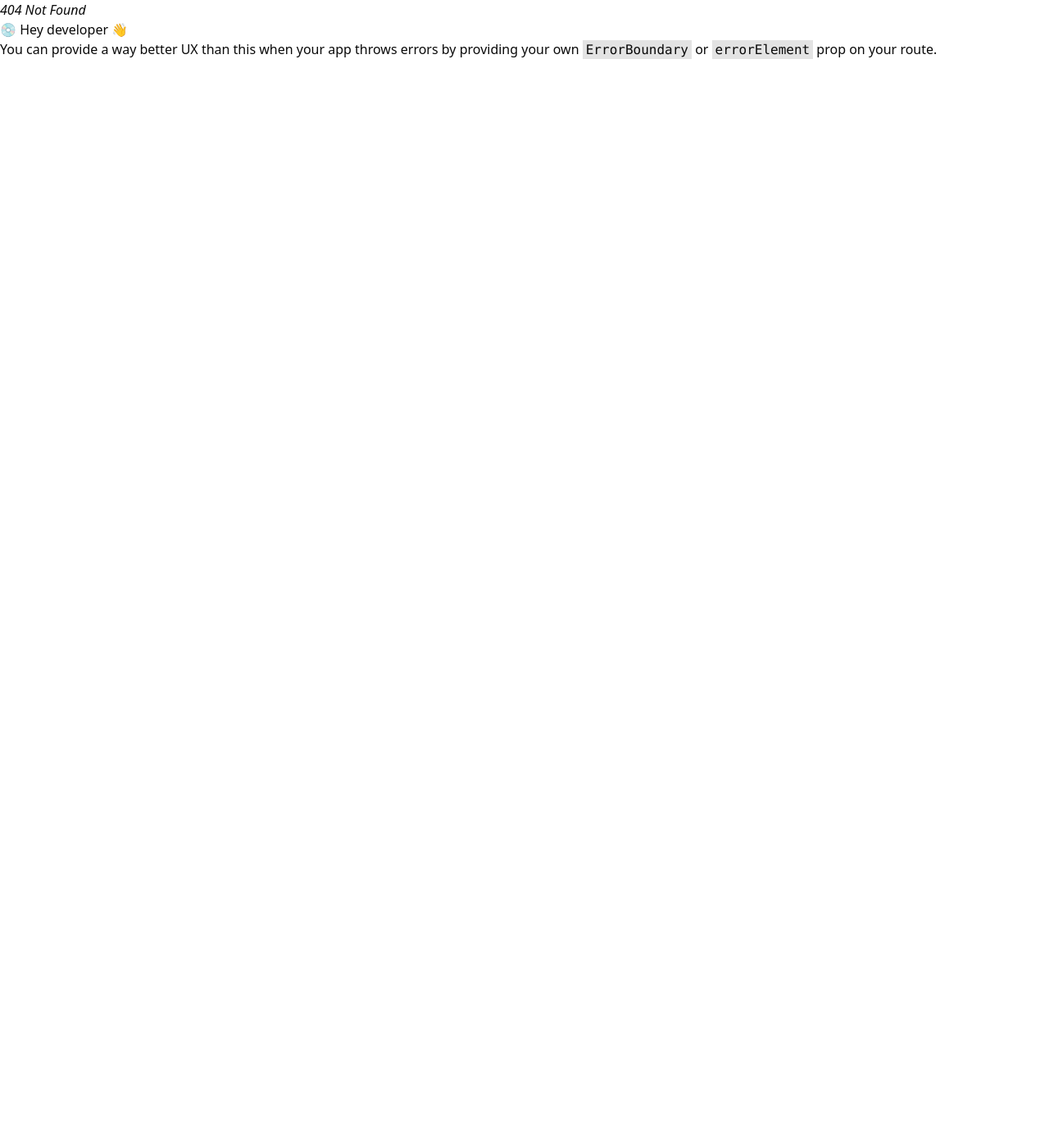
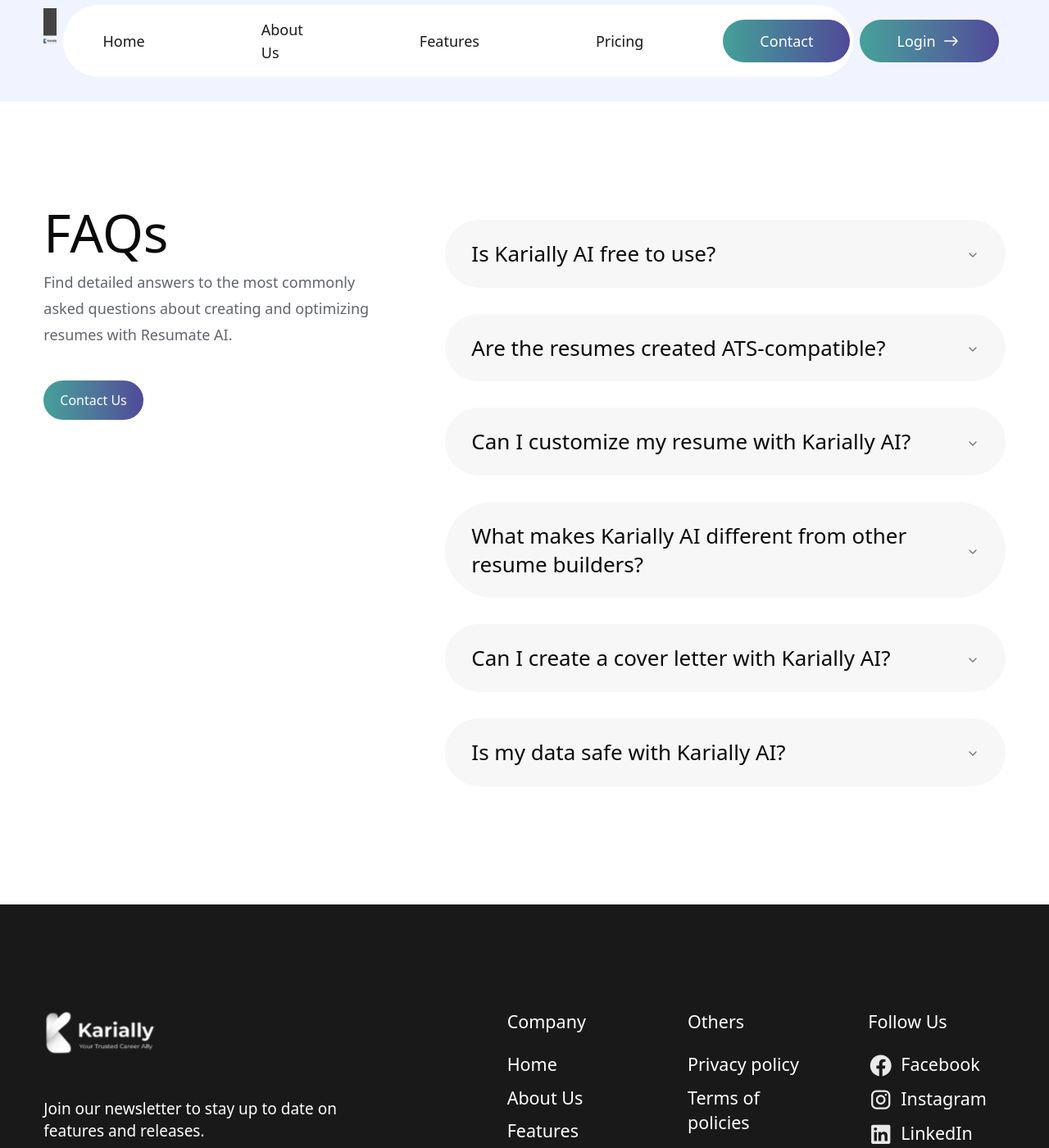
Before and after one commit to YEL-59/scalewithgrace, a React (Vite) app: page /contact in a window 1280 px wide. Before the commit this address had no page. Shown: the part 24-1424 px from the top of the page at 82% size. Before the commit the page ends 800 px from the top, so only its background shows below. Built offline with nearby package versions, Linux system fonts and the light colour scheme.

Commit message:
navbar style ok

```diff
--- a/src/components/common/home/faq-section.jsx
+++ b/src/components/common/home/faq-section.jsx
@@ -30,7 +30,7 @@
       "Yes. It's animated by default, but you can disable it if you prefer.",
   },
   {
-    title: "CCan I create a cover letter with Karially AI?",
+    title: "Can I create a cover letter with Karially AI?",
     content:
       "Yes. It's animated by default, but you can disable it if you prefer.",
   },
@@ -56,7 +56,7 @@
             creating and optimizing resumes with Resumate AI.
           </p>
 
-          <button className="rounded-[100px] text-sm md:text-bas text-white bg-gradient-to-r  from-primary to-secondary py-3 px-5 mt-5 md:mt-7 lg:mt-8 xl:mt-10">
+          <button className="rounded-[100px] text-sm md:text-base text-white bg-gradient-to-r  from-primary to-secondary py-3 px-5 mt-5 md:mt-7 lg:mt-8 xl:mt-10">
             Contact Us
           </button>
         </div>
@@ -72,7 +72,7 @@
               <AccordionItem
                 key={index}
                 value={`item-${index}`}
-                className="border-none bg-[#F7F7F8] rounded-[100px] py-2 px-4 md:px-8"
+                className="border-none bg-[#F7F7F8] rounded-[100px] py-1 md:py-2 px-4 md:px-8"
               >
                 <AccordionTrigger className="text-base md:text-xl lg:text-2xl xl:text-[26px] flex items-center font-normal">{title}</AccordionTrigger>
                 <AccordionContent className="text-sm md:text-base lg:text-lg">{content}</AccordionContent>
--- a/src/components/common/home/hero-section.jsx
+++ b/src/components/common/home/hero-section.jsx
@@ -81,11 +81,11 @@
         {/* hero content */}
 
         <div className="text-center pb-6">
-           <h1 className="text-3xl md:text-4xl lg:text-5xl xl:text-[64px] font-medium text-center leading-11 md:leading-12 lg:leading-16 xl:leading-20 mt-2 mb-[26px]">Your next career move shouldn’t be a guess <br></br> <span className=" text-transparent bg-gradient-to-r from-primary via-secondary to-secondary bg-clip-text">Karially gives you the plan</span> </h1>
+           <h1 className="text-3xl md:text-4xl lg:text-5xl xl:text-[64px] font-medium text-center leading-11 md:leading-12 lg:leading-16 xl:leading-20 mt-2 mb-[26px]">Your next career move shouldn’t be a guess <br></br> <span className=" text-transparent bg-gradient-to-r from-primary to-secondary bg-clip-text">Karially gives you the plan</span> </h1>
 
            <p className=" text-[#6C6C6C] text-lg md:text-xl lg:text-2xl leading-[34px] ">Karially helps you get clarity on where you’re going, how to get there, and what to do next, <br className="hidden lg:block" ></br> without overwhelm. We’re not a job board. Not a resume builder. We’re your career ally.</p>
 
-           <button className="flex mx-auto items-center gap-1 md:gap-2 py-2 px-3 md:py-3 lg:px-7 xl:px-[45px] rounded-[100px] text-sm md:text-base lg:text-lg font-medium lg:font-semibold mt-7 md:mt-10  lg:mt-[45px] text-white bg-gradient-to-r  from-primary to-secondary">
+           <button className="font-read flex mx-auto items-center gap-1 md:gap-2 py-2 px-3 md:py-3 lg:px-7 xl:px-[45px] rounded-[100px] text-sm md:text-base lg:text-lg font-medium lg:font-semibold mt-7 md:mt-10  lg:mt-[45px] text-white bg-gradient-to-r  from-primary to-secondary">
             <button> Start a free trial</button>
             <svg
               xmlns="http://www.w3.org/2000/svg"
--- a/src/components/shared/footer.jsx
+++ b/src/components/shared/footer.jsx
@@ -1,6 +1,6 @@
 import React from "react";
 import footerLogo from "../../assets/images/footer-logo.svg";
-import { Link, NavLink } from "react-router";
+import { Link } from "react-router";
 
 export default function Footer() {
   return (
@@ -28,11 +28,11 @@
             <div className="">
               <h6 className="font-medium">Company</h6>
               <div className="mt-[21.5px] font-light flex flex-col gap-2.5">
-                <NavLink to='/'>Home</NavLink>
-                <NavLink to='#'>About Us</NavLink>
-                <NavLink to="#">Features</NavLink>
-                <NavLink to='#'>Pricing</NavLink>
-                <NavLink to='#'>Contact</NavLink>
+                <Link to='/'>Home</Link>
+                <Link to='#'>About Us</Link>
+                <Link to="#">Features</Link>
+                <Link to='#'>Pricing</Link>
+                <Link to='#'>Contact</Link>
               </div>
             </div>
 
@@ -40,9 +40,9 @@
             <div className="">
               <h6 className="font-medium">Others</h6>
               <div className="mt-[21.5px] font-light flex flex-col gap-2.5">
-                <NavLink>Privacy policy</NavLink>
-                <NavLink>Terms of policies</NavLink>
-                <NavLink>Cookies settings</NavLink>
+                <Link>Privacy policy</Link>
+                <Link>Terms of policies</Link>
+                <Link>Cookies settings</Link>
               </div>
             </div>
 
--- a/src/components/shared/navbar.jsx
+++ b/src/components/shared/navbar.jsx
@@ -9,20 +9,20 @@
     <div className="flex flex-col md:flex-row items-center gap-2 md:gap-4 lg:gap-6 xl:gap-[52px] text-[#191919] text-sm md:text-base lg:text-lg">
       <NavLink
         to="/"
-        className="bg-white py-2 px-6 md:py-3 md:px-3 lg:px-7 xl:px-[45px] rounded-2xl md:rounded-[50px] lg:rounded-[100px] hover:bg-gradient-to-r  from-primary to-secondary hover:text-white hover:font-medium "
+        className="bg-white py-2 px-6 md:py-3 md:px-3 lg:px-7 xl:px-[45px] rounded-2xl md:rounded-[50px] lg:rounded-[100px]"
       >
         Home
       </NavLink>
-      <NavLink to='/aboutUs' className="bg-white py-2 px-3 md:py-3 md:px-3 lg:px-7 xl:px-[45px] rounded-2xl md:rounded-[50px] lg:rounded-[100px hover:bg-gradient-to-r  from-primary to-secondary hover:text-white hover:font-medium">
+      <NavLink to='/aboutUs' className="bg-white py-2 px-3 md:py-3 md:px-3 lg:px-7 xl:px-[45px] rounded-2xl md:rounded-[50px] lg:rounded-[100px">
         About Us
       </NavLink>
-      <NavLink to='/features' className="bg-white py-2 px-3 md:py-3 md:px-3 lg:px-7 xl:px-[45px] rounded-2xl md:rounded-[50px] lg:rounded-[100px hover:bg-gradient-to-r  from-primary to-secondary hover:text-white hover:font-medium ">
+      <NavLink to='/features' className="bg-white py-2 px-3 md:py-3 md:px-3 lg:px-7 xl:px-[45px] rounded-2xl md:rounded-[50px] lg:rounded-[100px ">
         Features
       </NavLink>
-      <NavLink to='/pricing' className="bg-white py-2 px-3 md:py-3 md:px-3 lg:px-7 xl:px-[45px] rounded-2xl md:rounded-[50px] lg:rounded-[100px hover:bg-gradient-to-r  from-primary to-secondary hover:text-white hover:font-medium ">
+      <NavLink to='/pricing' className="bg-white py-2 px-3 md:py-3 md:px-3 lg:px-7 xl:px-[45px] rounded-2xl md:rounded-[50px] lg:rounded-[100px ">
         Pricing
       </NavLink>
-      <NavLink to='/footer' className="bg-white py-2 px-3 md:py-3 md:px-3 lg:px-7 xl:px-[45px] rounded-2xl md:rounded-[50px] lg:rounded-[100px hover:bg-gradient-to-r  from-primary to-secondary hover:text-white hover:font-medium ">
+      <NavLink to='/contact' className="bg-white py-2 px-3 md:py-3 md:px-3 lg:px-7 xl:px-[45px] rounded-2xl md:rounded-[50px] lg:rounded-[100px ">
         Contact
       </NavLink>
     </div>
@@ -43,14 +43,7 @@
 
         <div className="flex items-center gap-2 ">
 
-         {/* hamberger while mobile device */}
-          <div className="relative menu-show group">
-            <IoMenu className="text-3xl block md:hidden hover:cursor-pointer " />
 
-            <div className="bg-white py-3 px-[6px] rounded-2xl z-10 absolute top-7 right-2 invisible group-hover:visible">
-              {Links}
-            </div>
-          </div>
 
           {/* login button */}
           <Link to='sign-in' className="flex items-center gap-1 md:gap-2 py-2 px-3 md:py-3 lg:px-7 xl:px-[45px] rounded-[100px] text-sm md:text-base lg:text-lg font-medium text-white bg-gradient-to-r  from-primary to-secondary">
@@ -71,6 +64,15 @@
               />
             </svg>
           </Link>
+
+          {/* hamberger while mobile device */}
+          <div className="relative menu-show group">
+            <IoMenu className="text-3xl block md:hidden hover:cursor-pointer " />
+
+            <div className="bg-white py-3 px-[6px] rounded-2xl z-10 absolute top-7 right-1 invisible group-hover:visible shadow-xl">
+              {Links}
+            </div>
+          </div>
         </div>
       </div>
     </nav>
--- a/src/components/shared/shared.css
+++ b/src/components/shared/shared.css
@@ -6,8 +6,8 @@
 }
 
 
-NavLink .active-nav:hover {
-  background-image: linear-gradient(to right, #504999, #504999);
+.active{
+  background-image: linear-gradient(to right, #44A199, #504999);
   color: white;
   font-weight: 500;
 }
--- a/src/routes/index.jsx
+++ b/src/routes/index.jsx
@@ -9,6 +9,7 @@
 import OurFeaturesSection from '@/components/common/home/our-features-section';
 import ShowcaseSection from '@/components/common/home/showcase-section';
 import PricingPlanSection from '@/components/common/home/pricing-plan-section';
+import FAQSection from '@/components/common/home/faq-section';
 
 export const router = createBrowserRouter([
   {
@@ -34,6 +35,10 @@
           {
             path: '/pricing',
             element: <PricingPlanSection></PricingPlanSection>
+          },
+          {
+            path: '/contact',
+            element: <FAQSection></FAQSection>
           },
           {
             path: '/footer',
```
